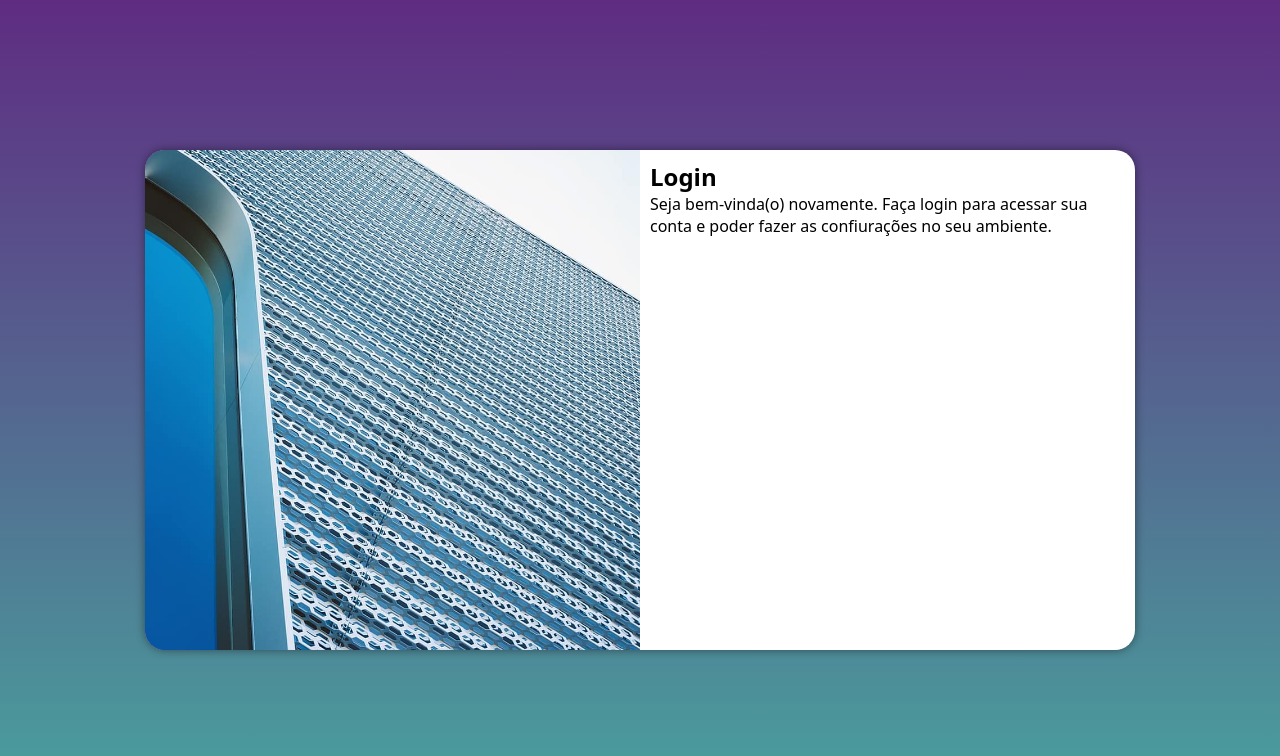
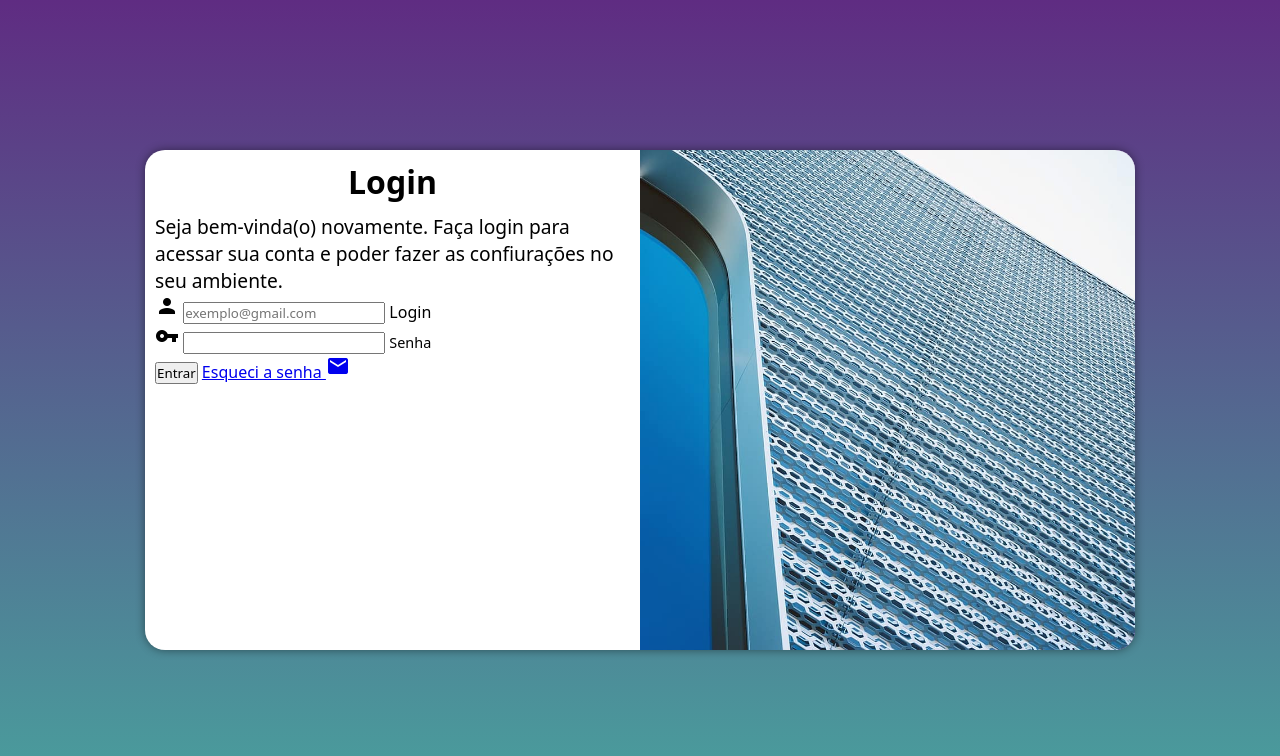
Before and after one commit to Afons19/projeto-login, a plain HTML site: page index.html in a window 1280 px wide. Drawn offline with Linux system fonts and the light colour scheme.

Commit message:
Capítulo 26, Aula 04. Tema: Criando o formulário de login.

```diff
--- a/estilos/media-queries.css
+++ b/estilos/media-queries.css
@@ -42,14 +42,22 @@
     }
 
     section#login > div#imagem {
-        float: left;
+        float: right;
         width: 50%;
         height: 100%;
     }
 
     #formulario {
-        float: right;
+        float: left;
         width: 50%;
 
     }
+
+    div > h1 {
+        font-size: 2em;
+    }
+
+    div > p {
+        font-size: 1.2em;
+    }
 }
--- a/estilos/style.css
+++ b/estilos/style.css
@@ -63,3 +63,12 @@ main {
     padding: 10px;
 
 }
+
+div > h1 {
+    text-align: center;
+    margin-bottom: 10px;
+}
+
+div > p {
+    font-size: 0.8em;
+}
--- a/index.html
+++ b/index.html
@@ -3,6 +3,8 @@
 <head>
     <meta charset="UTF-8">
     <meta name="viewport" content="width=device-width, initial-scale=1.0">
+    <link href="https://fonts.googleapis.com/icon?family=Material+Icons"
+      rel="stylesheet">
     <link rel="stylesheet" href="estilos/style.css">
     <link rel="stylesheet" href="estilos/media-queries.css">
     <title>Login</title>
@@ -15,9 +17,25 @@
             </div>
             <div id="formulario">
                 <h1>Login</h1>
-                <p>Seja bem-vinda(o) novamente. Faça login para acessar sua conta e poder fazer as confiurações no seu ambiente.</p>
-                <form action="login.php" method="post">
+                <p>
+                    Seja bem-vinda(o) novamente. Faça login para acessar sua conta e poder fazer as confiurações no seu ambiente.
+                </p>
 
+                <form action="login.php" method="post" autocomplete="on">
+                    <div>
+                        <span class="material-icons">person</span>
+                        <input type="email" name="login" id="ilogin" placeholder="exemplo@gmail.com" autocomplete="email" maxlength="30" required>
+                        <label for="ilogin">Login</label>
+                    </div>
+                    <div>
+                        <span class="material-icons">vpn_key</span>
+                        <input type="password" name="senha" id="isenha" autocomplete="current-password" minlength="8" maxlength="20" required>
+                        <label for="isenha" style="font-size: .9em;">Senha</label>
+                    </div>
+                    <input type="submit" value="Entrar">
+                    <a href="esqueci.html">
+                        Esqueci a senha <span class="material-icons">mail</span>
+                    </a>
                 </form>
             </div>
         </section>
```
